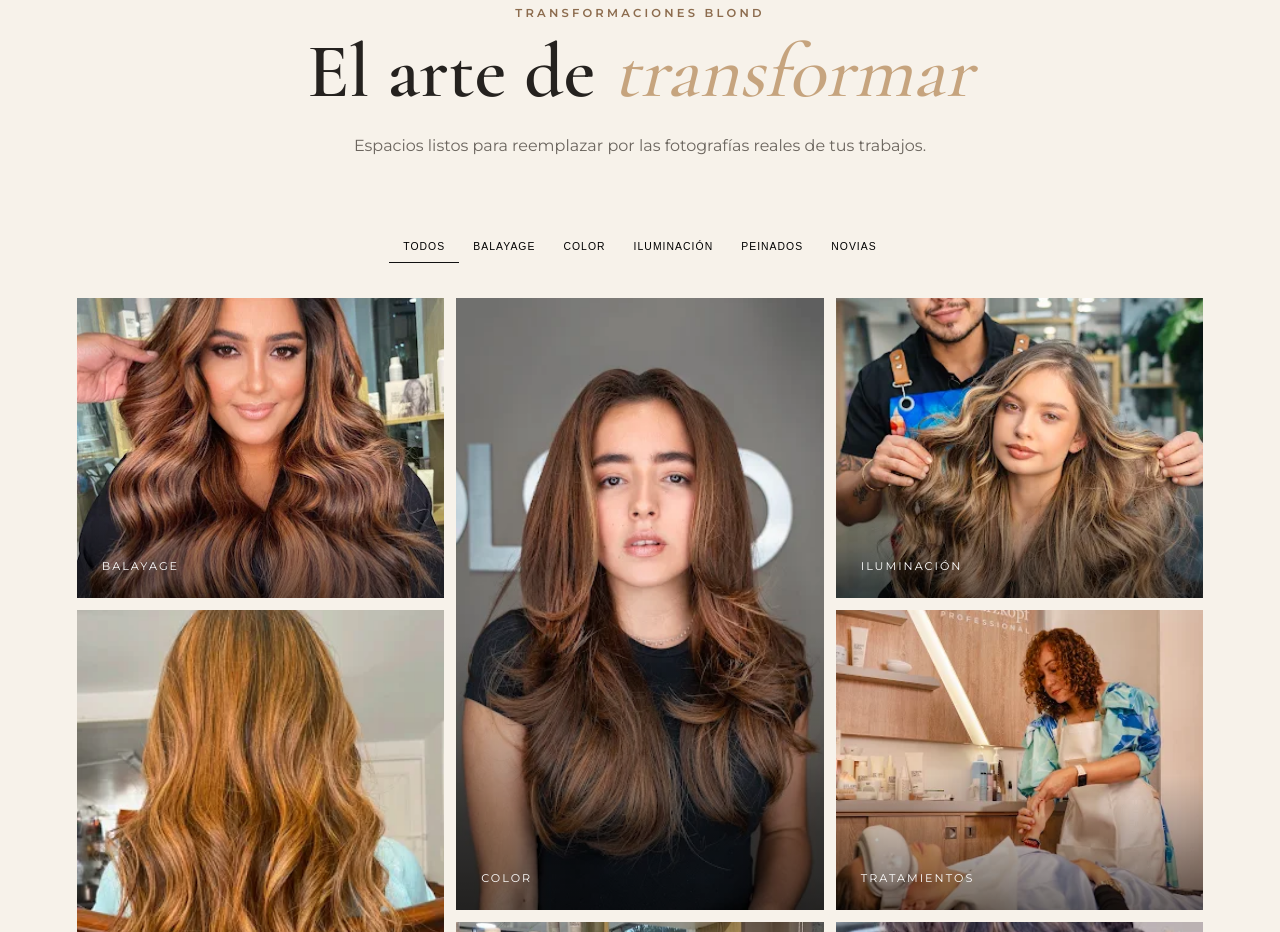
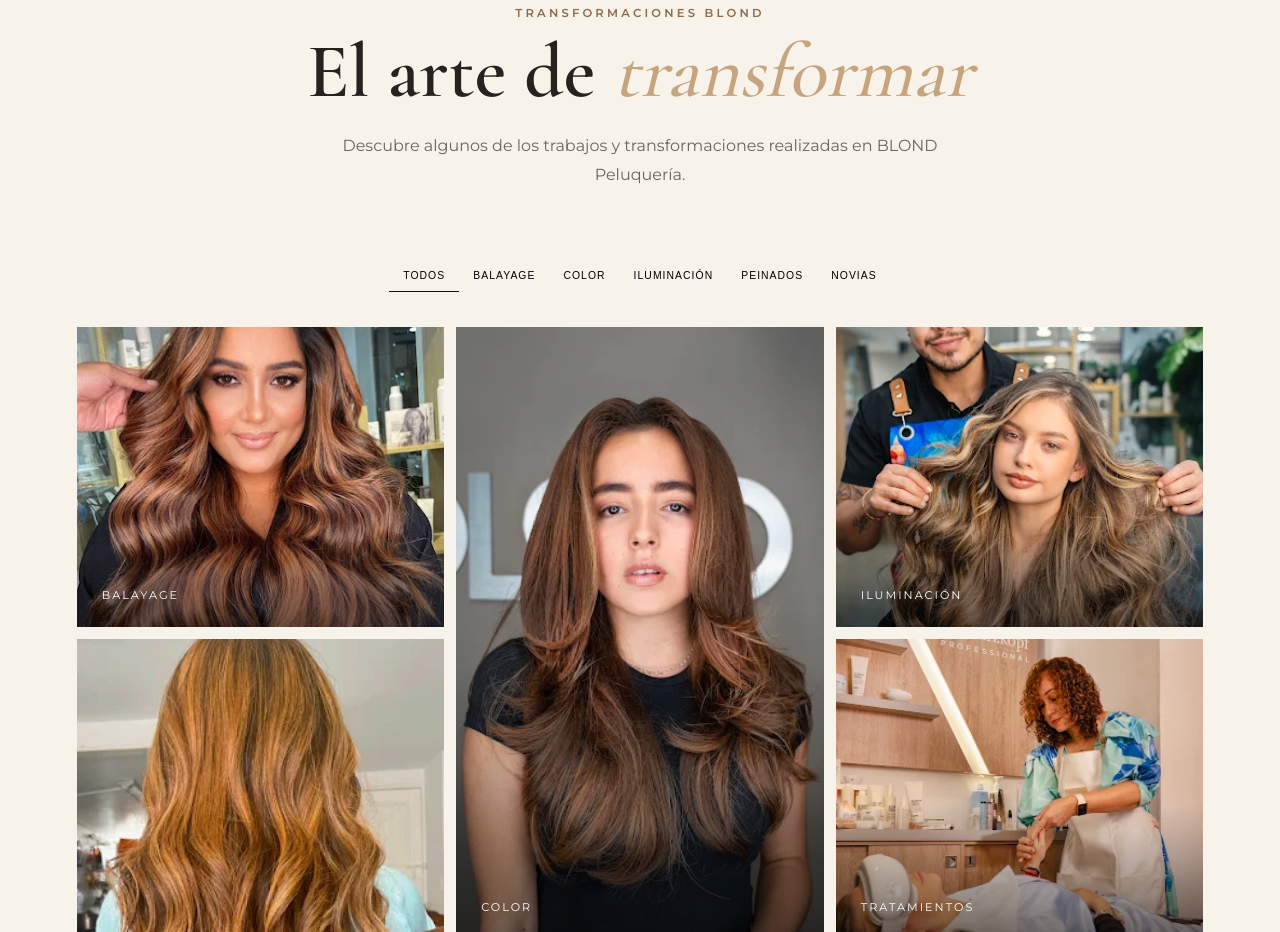
Before and after one commit to magalysnice/Blondpeluqueria, a plain HTML site: page index.html in a window 1280 px wide. Shown: the part 6997-7929 px from the top of the page. Drawn offline with nearby package versions, Linux system fonts and the light colour scheme.

Commit message:
Update index.html

```diff
--- a/index.html
+++ b/index.html
@@ -81,7 +81,7 @@
 </section>
 
 <section class="section cream" id="galeria">
-  <div class="section-head reveal"><p class="eyebrow dark">TRANSFORMACIONES BLOND</p><h2>El arte de <em>transformar</em></h2><p>Espacios listos para reemplazar por las fotografías reales de tus trabajos.</p></div>
+  <div class="section-head reveal"><p class="eyebrow dark">TRANSFORMACIONES BLOND</p><h2>El arte de <em>transformar</em></h2><p>Descubre algunos de los trabajos y transformaciones realizadas en BLOND Peluquería.</p></div>
   <div class="filters"><button class="active">Todos</button><button>Balayage</button><button>Color</button><button>Iluminación</button><button>Peinados</button><button>Novias</button></div>
   <div class="gallery">
 <div class="g real-g1"><span>BALAYAGE</span></div><div class="g real-g2 tall"><span>COLOR</span></div>
```
